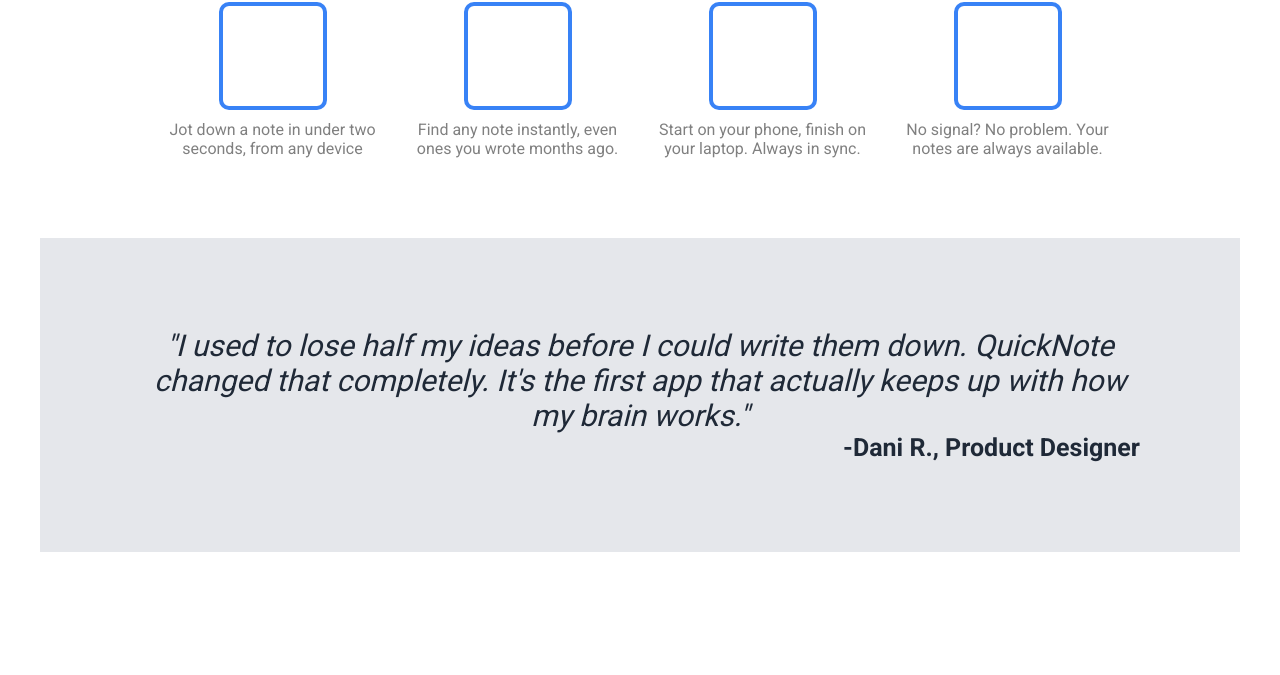
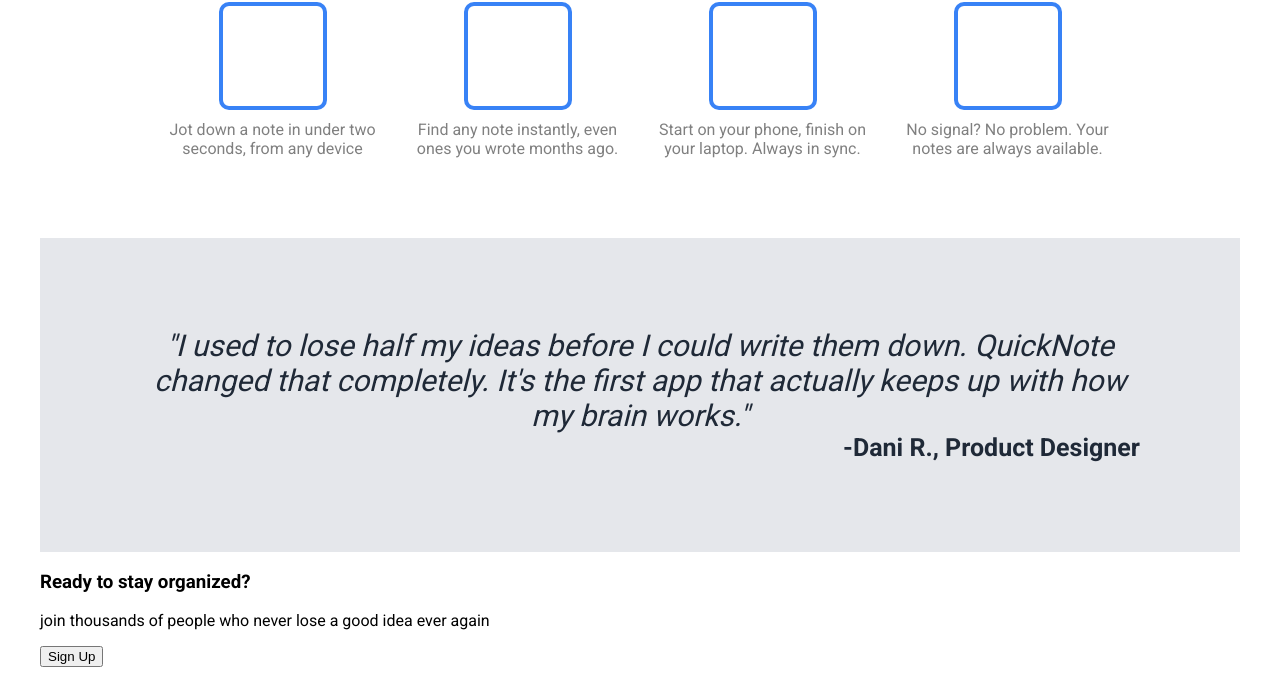
Before and after one commit to Betty-Gm/The-Odin-Project-Landing-Page, a plain HTML site: page index.html in a window 1280 px wide. Shown: the part 520-1195 px from the top of the page. Before the commit the page ends 1080 px from the top, so only its background shows below. Drawn offline with Linux system fonts and the light colour scheme.

Commit message:
add call-to-action section HTML structure

```diff
--- a/index.html
+++ b/index.html
@@ -84,6 +84,18 @@
 
             </div>
 
+            <!--the fourth one -->
+            <div class="fourth">
+                <div  class="call-for-action">
+                    <div>
+                        <h3>Ready to stay organized?</h3>
+                        <p>join thousands of people who never lose a good idea ever again</p>
+
+                    </div>
+                    <button id="sign-up">Sign Up</button>
+                </div>
+            </div>
+
         </div>
 
     </body>
```
